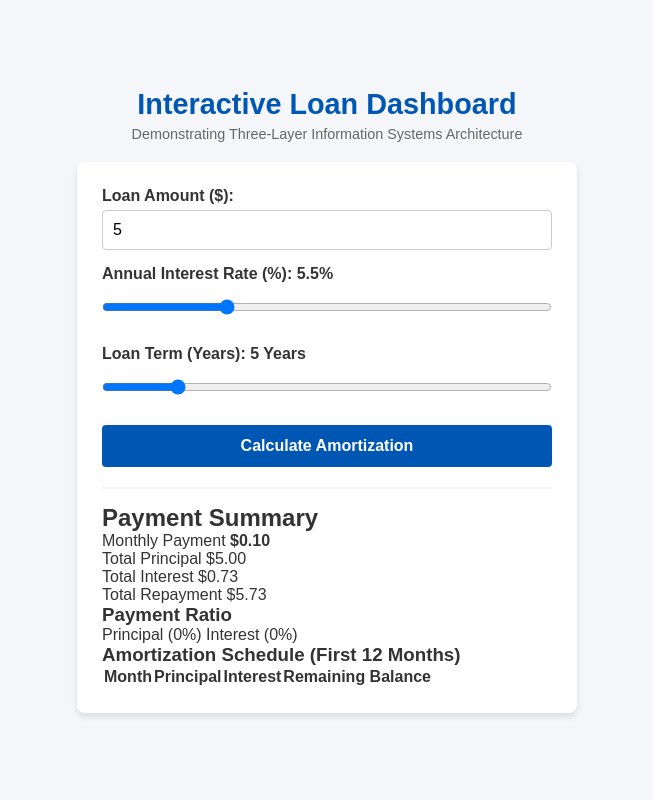
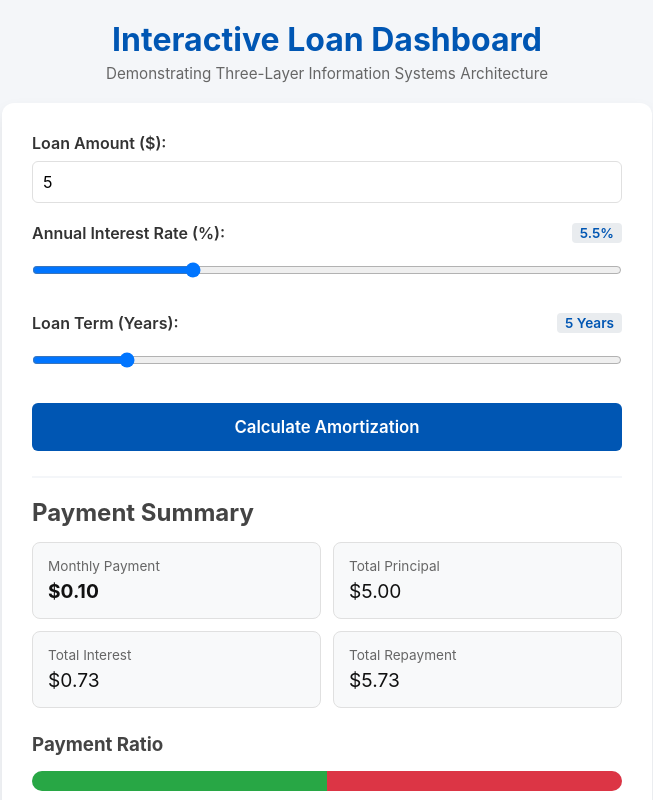
Before and after one commit to jonah1521/MGIS130-LoanCalculatorUpdated, a plain HTML site: page index.html in a window 1280 px wide. Both pictures are taken after typing "5" into the empty fields and a click on the button "Calculate Amortization". Shown: the top 800 px of the page, without its empty margins (313-966 px from the left). Drawn offline with Linux system fonts and the light colour scheme.

Commit message:
Refactor styles for improved layout and design

```diff
--- a/styles.css
+++ b/styles.css
@@ -1,17 +1,20 @@
 :root {
   --primary-color: #0056b3;
+  --primary-hover: #004085;
   --bg-color: #f4f6f9;
   --card-bg: #ffffff;
   --text-color: #333333;
-  --border-color: #cccccc;
+  --border-color: #e0e0e0;
   --error-color: #d9534f;
+  --principal-bg: #28a745;
+  --interest-bg: #dc3545;
 }
 
 * {
   box-sizing: border-box;
   margin: 0;
   padding: 0;
-  font-family: Arial, sans-serif;
+  font-family: -apple-system, BlinkMacSystemFont, "Segoe UI", Roboto, Helvetica, Arial, sans-serif;
 }
 
 body {
@@ -26,7 +29,7 @@ body {
 
 .container {
   width: 100%;
-  max-width: 500px;
+  max-width: 650px;
 }
 
 header {
@@ -36,91 +39,178 @@ header {
 
 header h1 {
   color: var(--primary-color);
-  font-size: 1.8rem;
+  font-size: 2rem;
 }
 
 .subtitle {
-  font-size: 0.9rem;
+  font-size: 0.95rem;
   color: #666;
   margin-top: 5px;
 }
 
 .card {
   background: var(--card-bg);
-  padding: 25px;
-  border-radius: 8px;
-  box-shadow: 0 4px 6px rgba(0, 0, 0, 0.1);
+  padding: 30px;
+  border-radius: 12px;
+  box-shadow: 0 8px 16px rgba(0, 0, 0, 0.08);
 }
 
 .form-group {
-  margin-bottom: 15px;
+  margin-bottom: 20px;
 }
 
 label {
-  display: block;
-  margin-bottom: 5px;
-  font-weight: bold;
+  display: flex;
+  justify-content: space-between;
+  align-items: center;
+  margin-bottom: 8px;
+  font-weight: 600;
 }
 
-input {
+.badge {
+  background-color: #e9ecef;
+  padding: 2px 8px;
+  border-radius: 4px;
+  font-size: 0.85rem;
+  color: var(--primary-color);
+}
+
+input[type="number"], input[type="range"] {
   width: 100%;
   padding: 10px;
   border: 1px solid var(--border-color);
-  border-radius: 4px;
+  border-radius: 6px;
   font-size: 1rem;
 }
 
 button {
   width: 100%;
-  padding: 12px;
+  padding: 14px;
   background-color: var(--primary-color);
   color: white;
   border: none;
-  border-radius: 4px;
-  font-size: 1rem;
+  border-radius: 6px;
+  font-size: 1.05rem;
   cursor: pointer;
-  font-weight: bold;
+  font-weight: 600;
+  transition: background 0.2s ease;
 }
 
 button:hover {
-  background-color: #004085;
+  background-color: var(--primary-hover);
 }
 
 .results-box {
-  margin-top: 20px;
-  padding-top: 15px;
+  margin-top: 25px;
+  padding-top: 20px;
   border-top: 2px solid var(--bg-color);
 }
 
-.result-item {
+.results-box h2, .results-box h3 {
+  margin-bottom: 15px;
+  color: #444;
+}
+
+.result-grid {
+  display: grid;
+  grid-template-columns: repeat(2, 1fr);
+  gap: 12px;
+  margin-bottom: 25px;
+}
+
+.result-card {
+  background-color: #f8f9fa;
+  padding: 15px;
+  border-radius: 8px;
+  border: 1px solid var(--border-color);
+  display: flex;
+  flex-direction: column;
+}
+
+.result-card span {
+  font-size: 0.85rem;
+  color: #666;
+}
+
+.result-card strong, .result-card span:last-child {
+  font-size: 1.2rem;
+  margin-top: 5px;
+  color: #111;
+}
+
+/* Visual Breakdown Bar */
+.visual-breakdown {
+  margin-bottom: 25px;
+}
+
+.progress-bar {
+  display: flex;
+  height: 20px;
+  border-radius: 10px;
+  overflow: hidden;
+  background-color: #e9ecef;
+  margin-bottom: 8px;
+}
+
+.bar {
+  height: 100%;
+  transition: width 0.4s ease;
+}
+
+.principal-color { background-color: var(--principal-bg); }
+.interest-color { background-color: var(--interest-bg); }
+
+.legend {
   display: flex;
   justify-content: space-between;
-  margin-bottom: 10px;
-  font-size: 1rem;
+  font-size: 0.85rem;
+}
+
+.dot {
+  display: inline-block;
+  width: 10px;
+  height: 10px;
+  border-radius: 50%;
+  margin-right: 4px;
+}
+
+/* Table Styling */
+.table-container {
+  overflow-x: auto;
+}
+
+table {
+  width: 100%;
+  border-collapse: collapse;
+  font-size: 0.9rem;
+}
+
+th, td {
+  padding: 10px;
+  text-align: left;
+  border-bottom: 1px solid var(--border-color);
+}
+
+th {
+  background-color: #f8f9fa;
 }
 
 .error-box {
   margin-top: 15px;
-  padding: 10px;
+  padding: 12px;
   background-color: #f8d7da;
   color: var(--error-color);
-  border: 1px solid #f5c6cb;
-  border-radius: 4px;
+  border-radius: 6px;
 }
 
-.hidden {
-  display: none;
-}
+.hidden { display: none; }
 
-/* Responsive Mobile Layout */
-@media (max-width: 480px) {
-  body {
-    padding: 10px;
+/* Mobile Viewport Adaptations */
+@media (max-width: 500px) {
+  .result-grid {
+    grid-template-columns: 1fr;
   }
   .card {
-    padding: 15px;
-  }
-  header h1 {
-    font-size: 1.5rem;
+    padding: 20px;
   }
 }
```
